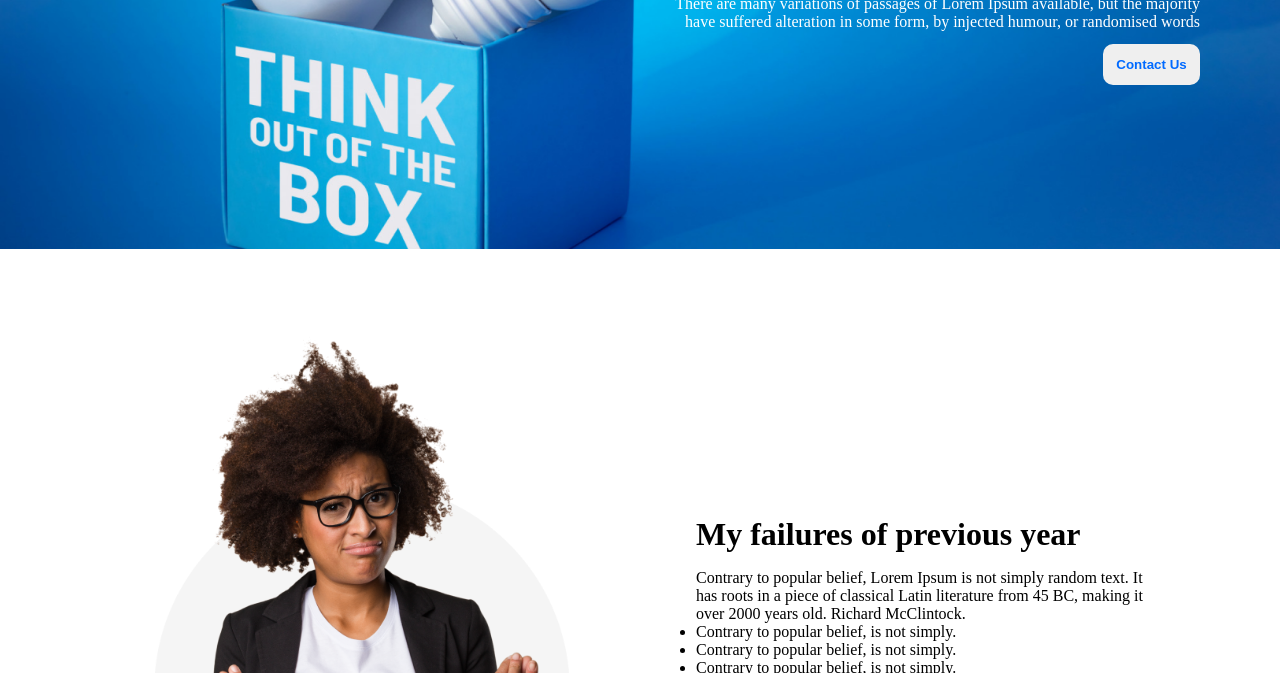
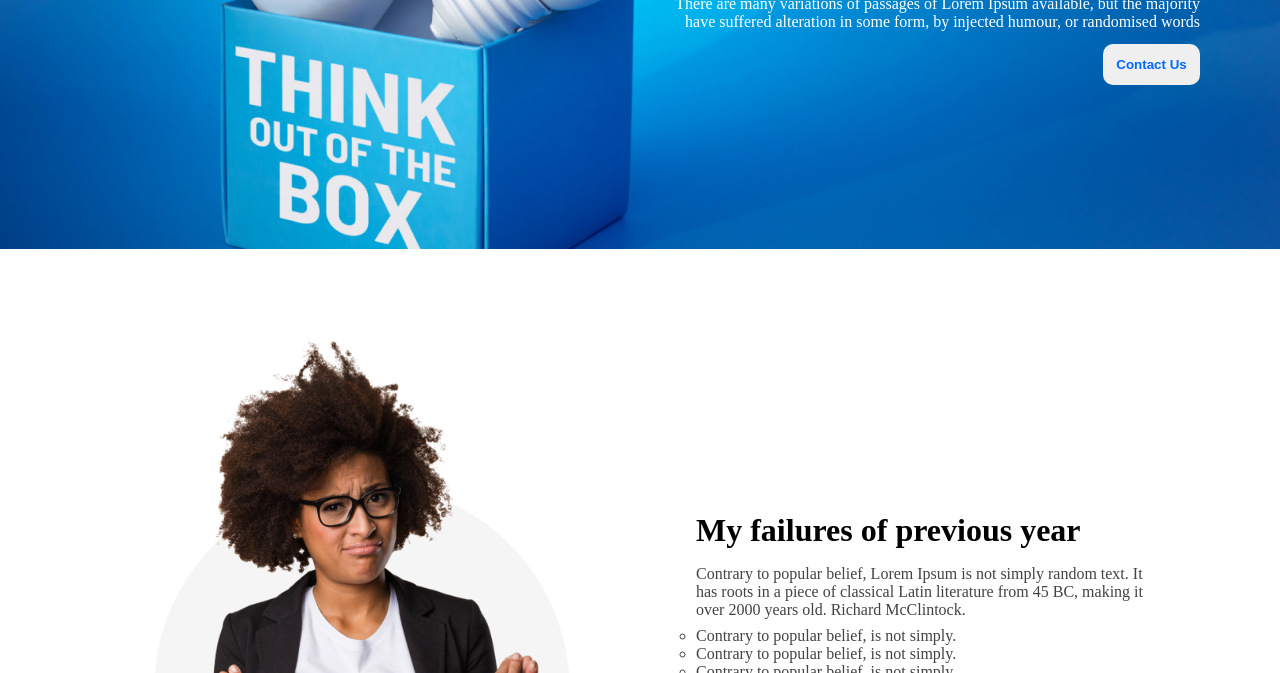
Before and after one commit to justJubair/new-year-new-me, a plain HTML site: page index.html in a window 1280 px wide. Shown: the part 279-952 px from the top of the page. Drawn offline with Linux system fonts and the light colour scheme.

Commit message:
middle section added

```diff
--- a/stye.css
+++ b/stye.css
@@ -56,8 +56,19 @@
 .failure-item > h3 {
     font-size: 2em;
     margin-bottom: 0.5em;
+    font-weight: 800;
 }
 
 .person-img {
     width: 40%;
 }
+
+.failure-item p {
+    color: #444343;
+    margin-bottom: 0.5em;
+}
+
+.failure-item li {
+    color: #444343;
+    list-style-type: circle;
+}
```
